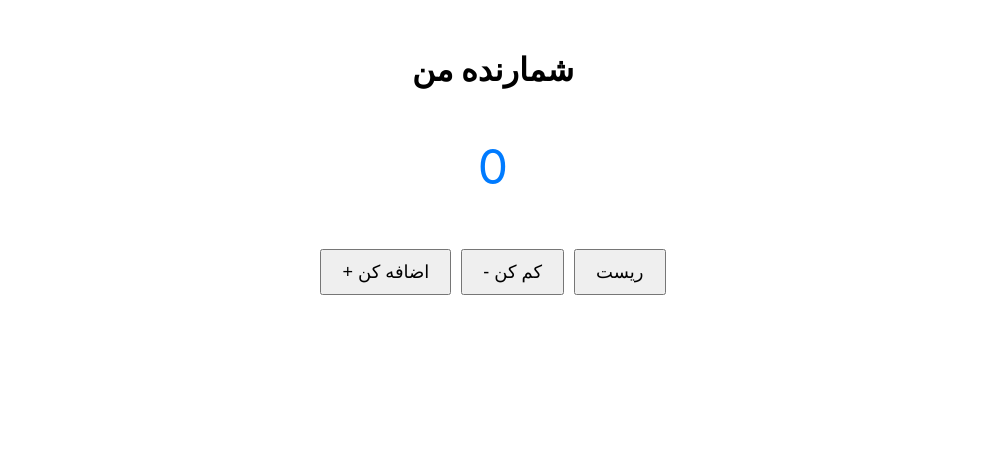
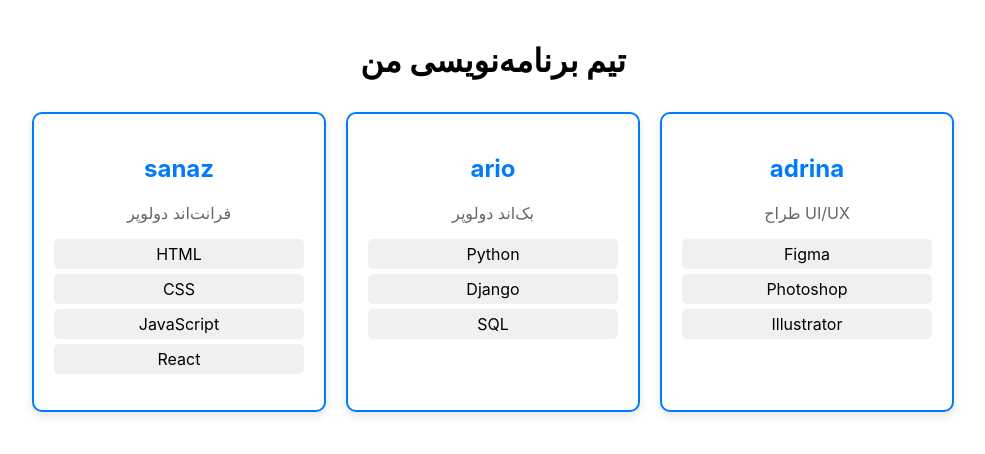
Before and after one commit to sanaz-graphic/react-app, a React (Create React App) app: page / in a window 1280 px wide. Shown: the top 454 px of the page, without its empty margins (147-1132 px from the left). Built offline with nearby package versions, Linux system fonts and the light colour scheme.

Commit message:
cards with props added

```diff
--- a/src/App.js
+++ b/src/App.js
@@ -1,35 +1,28 @@
-import { useState } from 'react';
 import './App.css';
+import Card from './Card';
 
 function App() {
-  // این خط، یک state می‌سازه به اسم count که مقدار اولیه‌اش 0 هست
-  const [count, setCount] = useState(0);
+  return (
+    <div className="App" style={{ padding: '20px', textAlign: 'center' }}>
+      <h1>تیم برنامه‌نویسی من</h1>
 
-  return (
-    <div className="App" style={{ textAlign: 'center', marginTop: '50px' }}>
-      <h1>شمارنده من</h1>
-      <p style={{ fontSize: '48px', color: '#007bff' }}>{count}</p>
-
-      <button
-        onClick={() => setCount(count + 1)}
-        style={{ padding: '10px 20px', fontSize: '18px', margin: '5px', cursor: 'pointer' }}
-      >
-        + اضافه کن
-      </button>
-
-      <button
-        onClick={() => setCount(count - 1)}
-        style={{ padding: '10px 20px', fontSize: '18px', margin: '5px', cursor: 'pointer' }}
-      >
-        - کم کن
-      </button>
-
-      <button
-        onClick={() => setCount(0)}
-        style={{ padding: '10px 20px', fontSize: '18px', margin: '5px', cursor: 'pointer' }}
-      >
-        ریست
-      </button>
+      <div style={{ display: 'flex', justifyContent: 'center', flexWrap: 'wrap' }}>
+        <Card
+          name="sanaz"
+          role="فرانت‌اند دولوپر"
+          skills={['HTML', 'CSS', 'JavaScript', 'React']}
+        />
+        <Card
+          name="ario"
+          role="بک‌اند دولوپر"
+          skills={['Python', 'Django', 'SQL']}
+        />
+        <Card
+          name="adrina"
+          role="طراح UI/UX"
+          skills={['Figma', 'Photoshop', 'Illustrator']}
+        />
+      </div>
     </div>
   );
 }
--- /dev/null
+++ b/src/Card.js
@@ -0,0 +1,31 @@
+function Card({ name, role, skills }) {
+  return (
+    <div style={{
+      border: '2px solid #007bff',
+      borderRadius: '10px',
+      padding: '20px',
+      margin: '10px',
+      width: '250px',
+      textAlign: 'center',
+      backgroundColor: 'white',
+      boxShadow: '0 4px 8px rgba(0,0,0,0.1)'
+    }}>
+      <h2 style={{ color: '#007bff' }}>{name}</h2>
+      <p style={{ color: '#666' }}>{role}</p>
+      <ul style={{ listStyle: 'none', padding: 0 }}>
+        {skills.map((skill, index) => (
+          <li key={index} style={{
+            backgroundColor: '#f0f0f0',
+            margin: '5px 0',
+            padding: '5px',
+            borderRadius: '5px'
+          }}>
+            {skill}
+          </li>
+        ))}
+      </ul>
+    </div>
+  );
+}
+
+export default Card;
```
